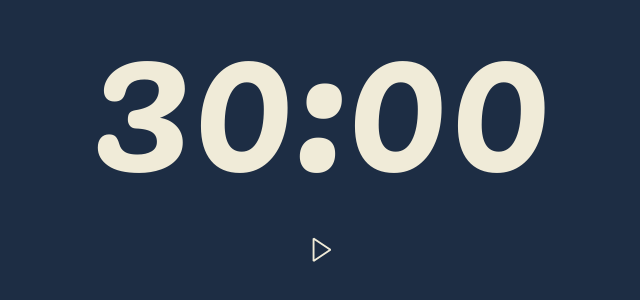
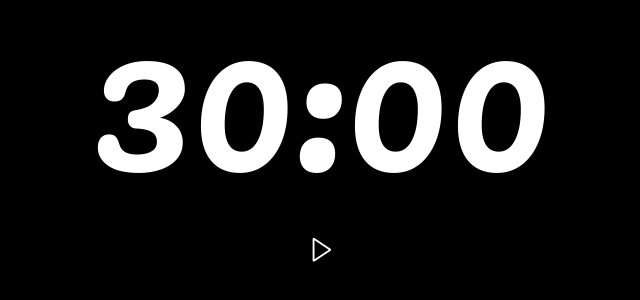
Before and after one commit to abolfazlj10/timer, a Next.js app: page / in a window 1280 px wide. Shown: the part 294-594 px from the top of the page, without its empty margins (318-958 px from the left). Built offline with nearby package versions, Linux system fonts and the light colour scheme.

Commit message:
added colors and fonts to config tailwind.

```diff
--- a/tailwind.config.js
+++ b/tailwind.config.js
@@ -11,11 +11,12 @@ module.exports = {
   theme: {
     extend: {
       fontFamily:{
-        pacifico : ['pacifico']
+        pacifico : ['pacifico'],
+        grotesk : ['grotesk']
       },
       colors:{
-        firstColor:'#1D2D44',
-        secondColor:'#F0EBD8'
+        firstColor:'#000',
+        secondColor:'#FFFFFF'
       }
     },
   },
```
